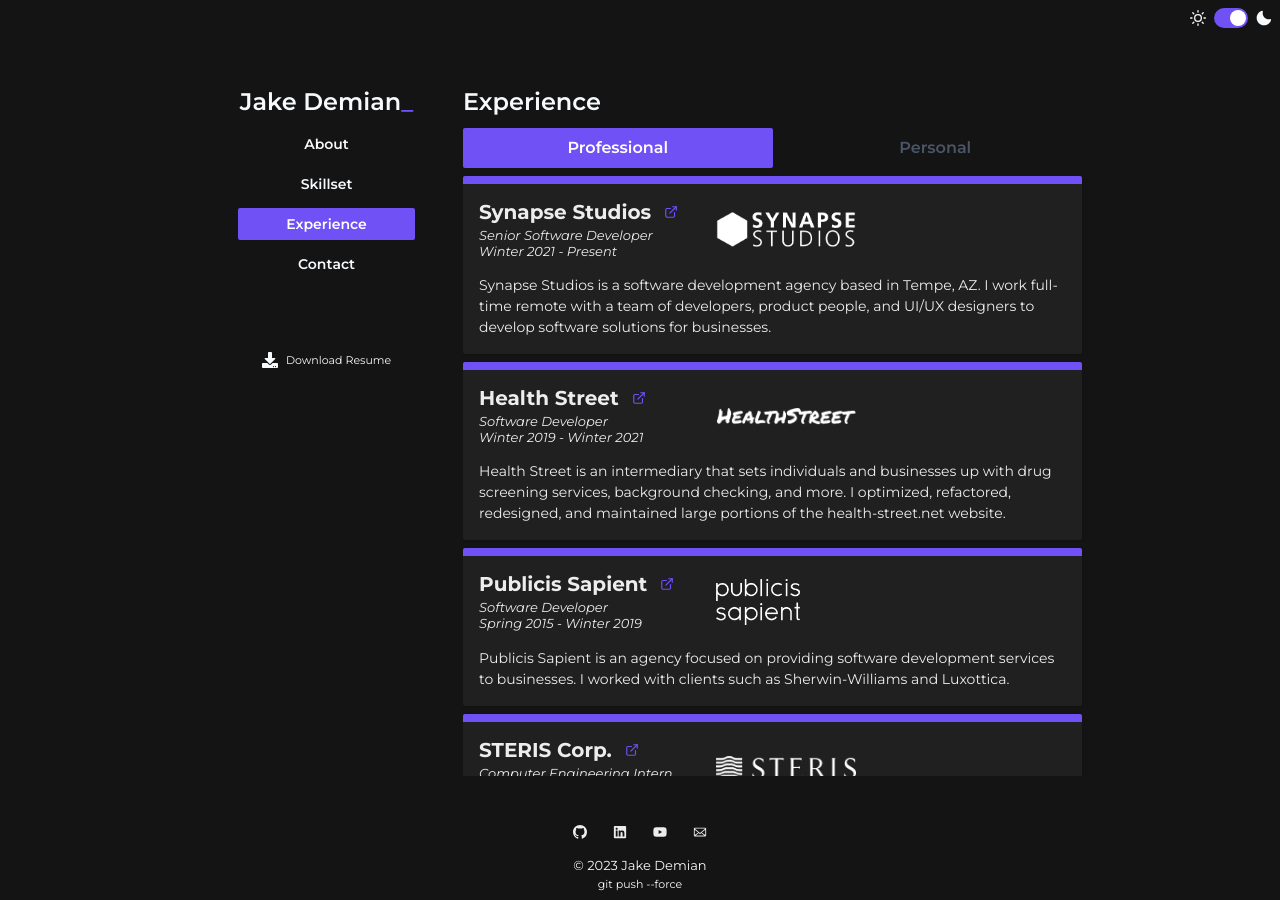
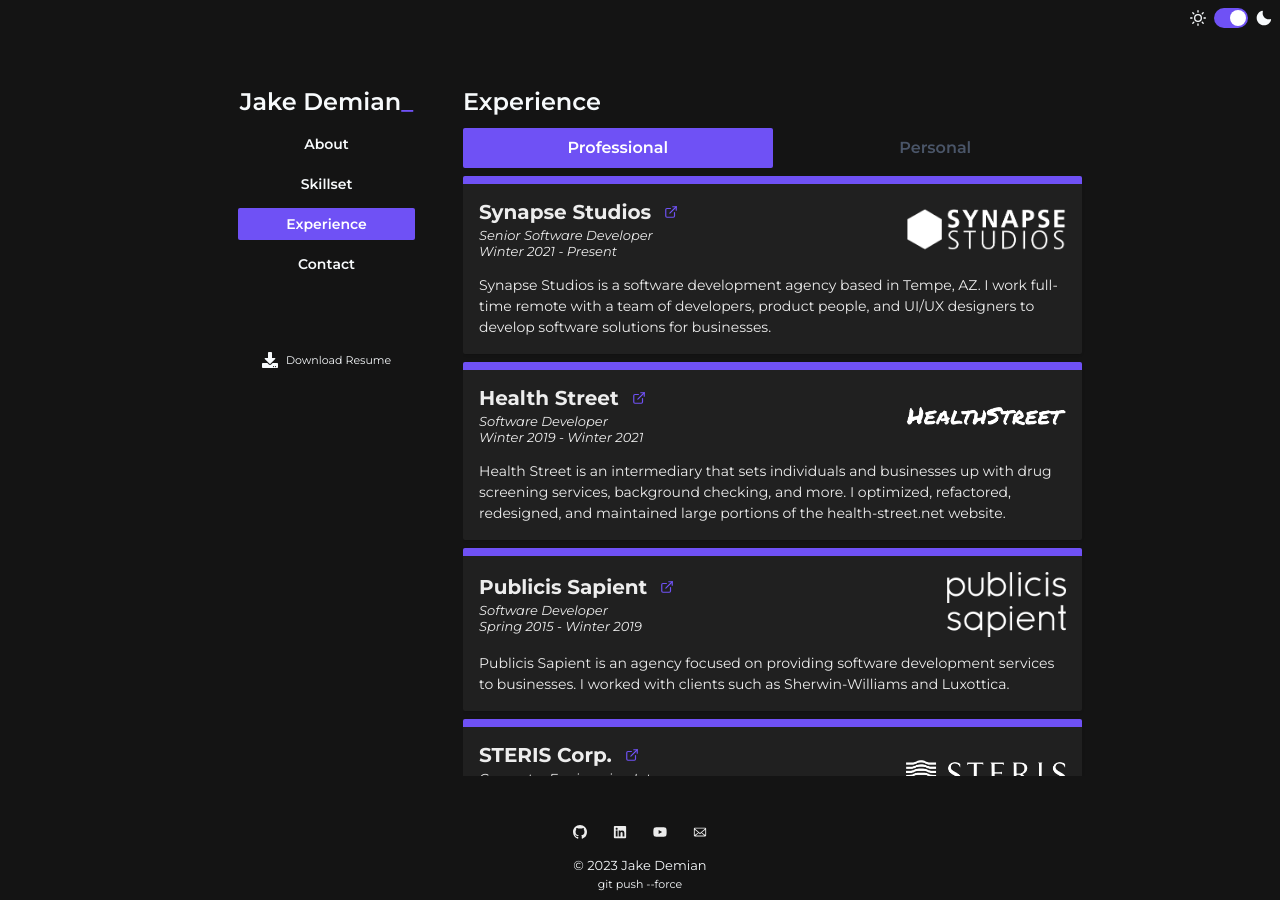
Before and after one commit to jakedemian/jake-personal-website, a React (Create React App) app: page /experience in a window 1280 px wide. Built offline with nearby package versions, Linux system fonts and the light colour scheme.

Commit message:
Adjusted sizing/positioning of logos on experience page (#24)

```diff
--- a/src/Routes/Experience/PersonalCard.tsx
+++ b/src/Routes/Experience/PersonalCard.tsx
@@ -97,7 +97,7 @@
               {logo?.path && (
                 <Image
                   src={logo.path}
-                  maxW="70%"
+                  maxW={{ base: 120, lg: 160 }}
                   maxH={65}
                   filter={isDark ? 'brightness(9999%)' : 'brightness(0%)'}
                 />
--- a/src/Routes/Experience/ProfessionalCard.tsx
+++ b/src/Routes/Experience/ProfessionalCard.tsx
@@ -48,7 +48,7 @@
       <Flex flexDir={{ base: 'column', lg: 'row' }} gap={4} p={4}>
         <VStack alignItems="flex-start" gap={4}>
           <HStack
-            justifyContent={{ base: 'space-between', lg: 'flex-start' }}
+            justifyContent="space-between"
             w="100%"
             position="relative"
             gap={{ base: 0, lg: 8 }}
@@ -76,14 +76,11 @@
                 {`${timeframeStart} - ${timeframeEnd}`}
               </Text>
             </Box>
-            <HStack
-              maxW={200}
-              justifyContent={{ base: 'flex-end', lg: 'flex-start' }}
-            >
+            <HStack justifyContent="flex-end">
               <Image
-                filter={isDark ? 'brightness(999%)' : 'brightness(0%)'}
+                filter={isDark ? 'brightness(9999%)' : 'brightness(0%)'}
                 src={logoPath}
-                maxW="70%"
+                maxW={{ base: 90, lg: 160 }}
                 maxH={65}
               />
             </HStack>
```
Also changed, not shown: 1 other file (tests, documents, lock files or other folders).
